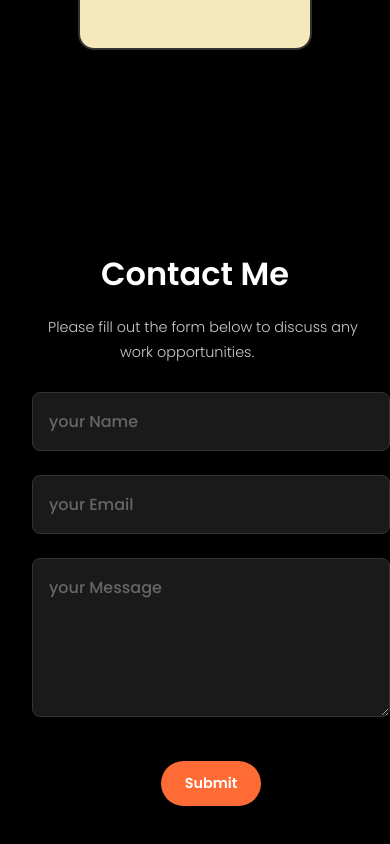
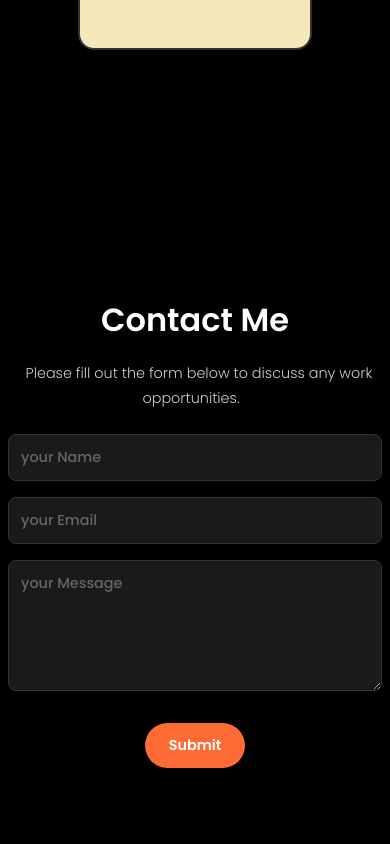
Before and after one commit to vigneshsiva11/portfolio, a React (Create React App) app: page / in a window 390 px wide. Shown: the part 6595-7439 px from the top of the page. Built offline with nearby package versions, Linux system fonts and the light colour scheme.

Commit message:
fixing contact me section

```diff
--- a/src/components/contact/contact.css
+++ b/src/components/contact/contact.css
@@ -10,6 +10,7 @@
   align-items: center;
   justify-content: center;
   background: #000;
+  box-sizing: border-box;
 }
 
 .contactPageTitle {
@@ -30,13 +31,14 @@
 }
 
 .contactForm {
-  margin: 1rem;
+  margin: 1rem auto;
   display: flex;
   flex-direction: column;
   align-items: center;
   justify-content: center;
   width: 100%;
   max-width: 600px;
+  box-sizing: border-box;
 }
 
 .name,
@@ -134,35 +136,81 @@
 @media screen and (max-width: 768px) {
   #contactPage {
     padding: 3rem 1rem;
+    width: 100%;
+    margin: 0;
+    max-width: 100%;
   }
 
   .contactPageTitle {
     font-size: 2.5rem;
+    text-align: center;
+  }
+
+  .constDesc {
+    text-align: center;
+    padding: 0 1rem;
   }
 
   .contactForm {
     width: 100%;
+    margin: 1rem auto;
+    padding: 0;
+    max-width: 100%;
   }
 
   .name,
   .email,
   .msg {
     max-width: 100%;
+    width: 100%;
+    margin: 0.75rem 0;
+    padding: 1rem;
+    box-sizing: border-box;
   }
 }
 
 @media screen and (max-width: 480px) {
+  #contactPage {
+    padding: 2rem 0.5rem;
+    width: 100%;
+    margin: 0;
+    max-width: 100%;
+  }
+
   .contactPageTitle {
     font-size: 2rem;
+    text-align: center;
   }
 
   .constDesc {
     font-size: 0.9rem;
+    padding: 0 0.5rem;
+    text-align: center;
+  }
+
+  .contactForm {
+    width: 100%;
+    margin: 1rem auto;
+    padding: 0;
+    max-width: 100%;
+  }
+
+  .name,
+  .email,
+  .msg {
+    max-width: 100%;
+    width: 100%;
+    margin: 0.5rem 0;
+    padding: 0.75rem;
+    font-size: 0.9rem;
+    box-sizing: border-box;
   }
 
   .submitBtn {
     padding: 0.75rem 1.5rem;
     font-size: 0.9rem;
+    margin: 1.5rem auto;
+    display: block;
   }
 
   .link {
@@ -170,3 +218,21 @@
     width: 2.5rem;
   }
 }
+
+/* Extra small screens */
+@media screen and (max-width: 360px) {
+  #contactPage {
+    padding: 1.5rem 0.25rem;
+  }
+
+  .contactForm {
+    margin: 0.5rem auto;
+  }
+
+  .name,
+  .email,
+  .msg {
+    padding: 0.5rem;
+    margin: 0.4rem 0;
+  }
+}
```
